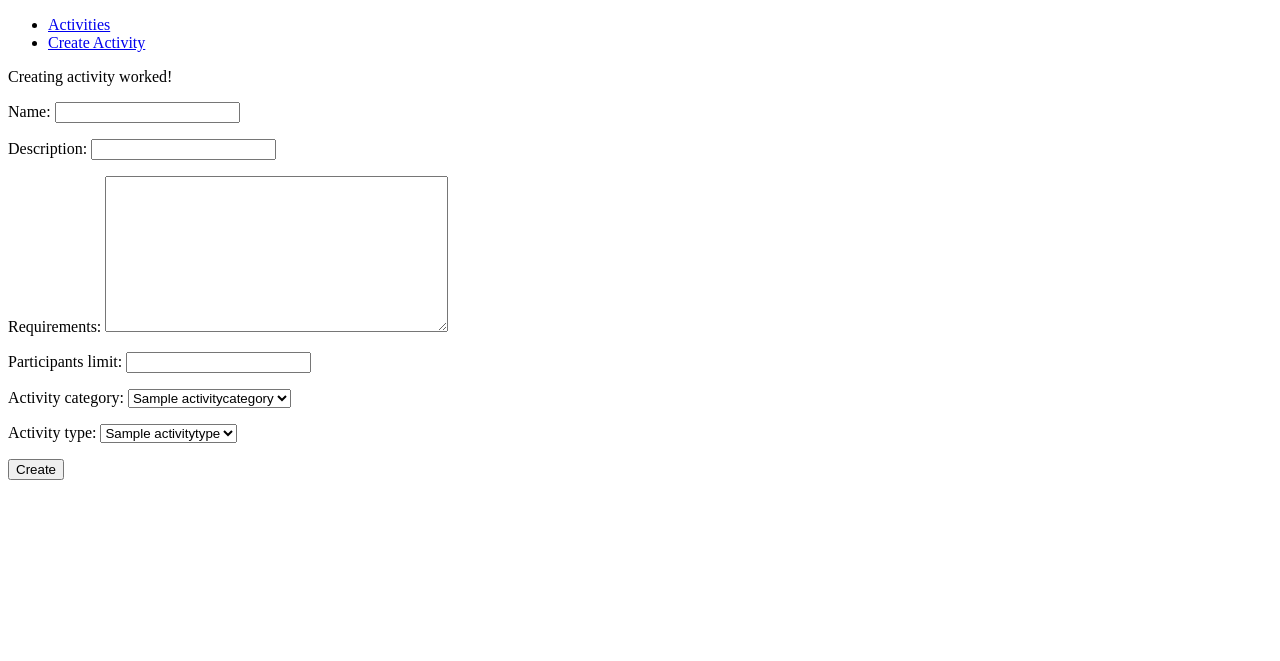
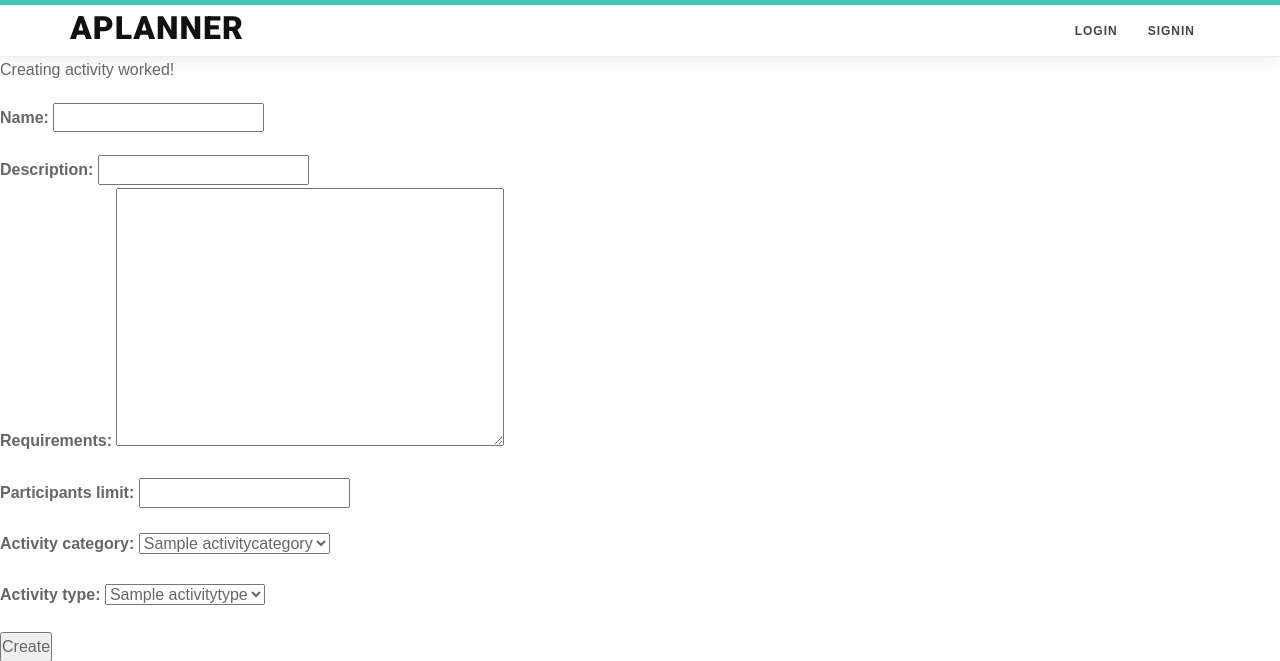
Before and after one commit to gisthere/Activities, a Django app: page /activity/create/ in a window 1280 px wide. Shown: the top 661 px of the page. Run offline with Django 3.2, Linux system fonts and the light colour scheme; tables that the repository leaves empty hold one stand-in row (values such as "Sample post"); some libraries are stand-ins or nearby versions; some web fonts are replaced.

Commit message:
Updated url for navbar

```diff
--- a/Activities/activity/templates/activity/create.html
+++ b/Activities/activity/templates/activity/create.html
@@ -1,4 +1,4 @@
-{% extends "activity/base.html" %}
+{% extends "base.html" %}
 
 {% block title %}Create Activity{% endblock %}
 
--- a/Activities/activity/templates/activity/index.html
+++ b/Activities/activity/templates/activity/index.html
@@ -1,4 +1,4 @@
-{% extends "activity/base.html" %}
+{% extends "base.html" %}
 
 {% block title %}Activities{% endblock %}
 
--- a/Activities/activity/urls.py
+++ b/Activities/activity/urls.py
@@ -5,6 +5,6 @@ from . import views
 app_name = 'activity'
 urlpatterns = [
     url(r'^$', views.index, name='index'),
-    url(r'create/', views.create, name='create_activity'),
-    url(r'add/', views.add, name='add_activity')
+    url(r'activity/create/', views.create, name='create_activity'),
+    url(r'activity/add/', views.add, name='add_activity')
 ]
--- a/Activities/activity/views.py
+++ b/Activities/activity/views.py
@@ -1,7 +1,7 @@
 from django.shortcuts import render
 
 from django.template import loader
-from django.http import HttpResponse
+from django.http import HttpResponse, HttpResponseRedirect
 from .models import Activity, ActivityType, ActivityCategory
 # Create your views here.
 def index(request):
@@ -41,4 +41,5 @@ def add(request):
     activity_type_id = request.POST['activity_type']
     activity = Activity(name=name, description=description, status='SC', requirements=requirements, participants_limit=participants_limit, activity_category=ActivityCategory.objects.get(pk=activity_category_id), activity_type=ActivityType.objects.get(pk=activity_type_id))
     activity.save()
-    return render(request, 'activity/index.html')
+    #temp solution, should show my activities
+    return HttpResponseRedirect('/')
--- a/Activities/authentication/urls.py
+++ b/Activities/authentication/urls.py
@@ -15,9 +15,12 @@ Including another URLconf
 """
 from django.conf.urls import url
 from authentication import views
+import django.contrib.auth.views
 
-appname = 'auth'
+app_name = 'auth'
+
 urlpatterns = [
     url(r'login/', views.login, name='login'),
     url(r'signup/', views.signup, name='signup'),
+    url(r'logout/', django.contrib.auth.views.logout, {'next_page':'/'}, name='logout'),
 ]
--- a/Activities/authentication/views.py
+++ b/Activities/authentication/views.py
@@ -1,6 +1,7 @@
 from django.contrib import auth
 from django.contrib.auth import authenticate
 
+from django.http import HttpResponseRedirect
 from django.contrib.auth.models import User
 from django.db import IntegrityError
 from django.shortcuts import render
@@ -25,7 +26,8 @@ def login(request):
         if user is not None:
             auth.login(request, user)
             form = MessageForm('Success', 'Successful authorization')
-            return render(request, 'msg.htm', {'form': form})
+            return HttpResponseRedirect('/')
+            #return render(request, 'msg.htm', {'form': form})
         else:
             form = MessageForm('Error', 'unknown user')
             return render(request, 'msg.htm', {'form': form})
--- a/Activities/templates/navigation.html
+++ b/Activities/templates/navigation.html
@@ -3,13 +3,13 @@
 
 <div class="collapse navbar-collapse" id="menu">
     <ul class="nav navbar-nav navbar-right">
-
-
             {% if user.is_authenticated %}
-                    auth
-                    <a href="url 'activity:custom'">Logout</a>
+                    <li><a href="{% url 'activity:create_activity' %}">Create</a></li>
+                    <!--<li><a href="{% url 'activity:add_activity' %}">Add</a></li>-->
+                    <li><a href="{% url 'auth:logout' %}">Logout</a></li>
             {% else %}
-                    not auth
+                    <li><a href="{% url 'auth:login' %}">Login</a></li>
+                    <li><a href="{% url 'auth:signup' %}">Signin</a></li>
             {% endif %}
 
     </ul>
```
